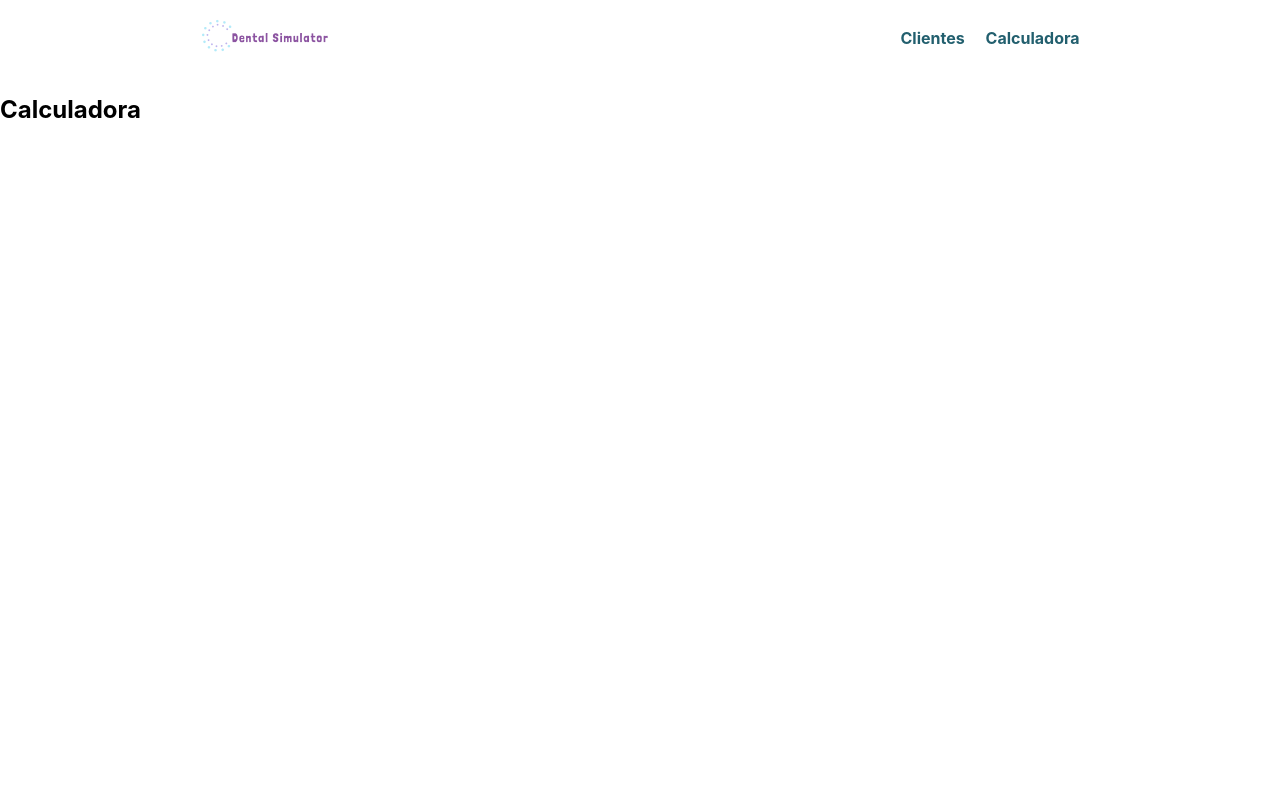
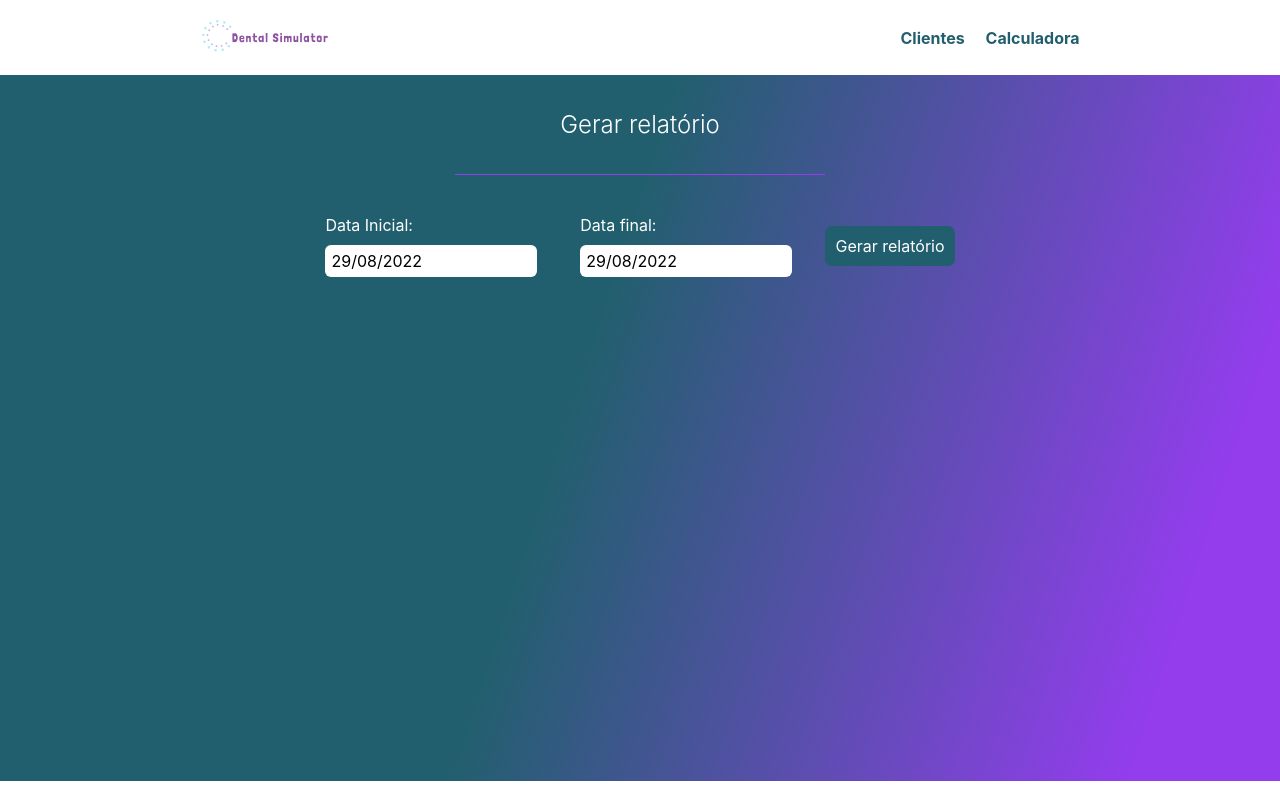
Before and after one commit to Fernanda9421/dental_simulator_frontend, a React (Create React App) app: page /calculator in a window 1280 px wide. Built offline with nearby package versions, Linux system fonts and the light colour scheme; no server answers.

Commit message:
feat: renderiza componente que gera relatórios

```diff
--- a/src/pages/Calculator/Calculator.jsx
+++ b/src/pages/Calculator/Calculator.jsx
@@ -1,11 +1,12 @@
 import React from 'react'
 import Header from '../../components/Header/Header';
+import Report from '../../components/Report/Report';
 
 function Calculator() {
   return (
     <div>
       <Header />
-      <h2>Calculadora</h2>
+      <Report />
     </div>
   )
 }
```
